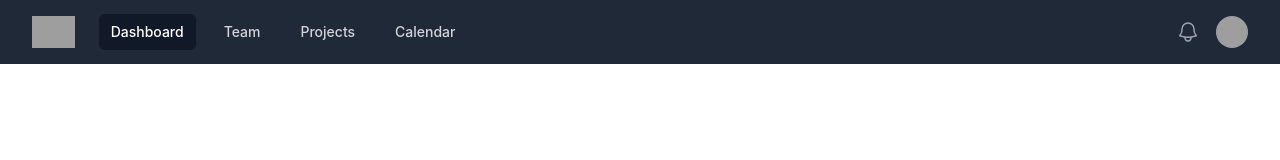
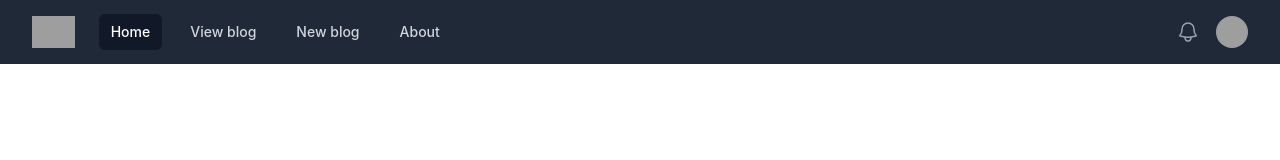
Before and after one commit to irriz-jayy/the-emotional-blogs, a React (Create React App) app in the folder the-emotional-blogs/: page / in a window 1280 px wide. Shown: the top 160 px of the page. Built offline with nearby package versions, Linux system fonts and the light colour scheme; grey boxes are pictures that could not be loaded.

Commit message:
Added routing

```diff
--- a/the-emotional-blogs/src/App.js
+++ b/the-emotional-blogs/src/App.js
@@ -1,12 +1,14 @@
 import { Route, Routes } from "react-router-dom";
 import Homepage from "./components/Homepage";
 import Login from "./components/Login";
+import About from "./components/About";
 function App() {
   return (
     <div className="App">
       <Routes>
         <Route path="/login" element={<Login />} />
-        <Route path="/" element={<Homepage/>}/>
+        <Route path="/" element={<Homepage />} />
+        <Route path="/about" element={<About />} />
       </Routes>
     </div>
   );
--- a/the-emotional-blogs/src/components/Navbar.js
+++ b/the-emotional-blogs/src/components/Navbar.js
@@ -3,10 +3,10 @@ import { Disclosure, Menu, Transition } from "@headlessui/react";
 import { Bars3Icon, BellIcon, XMarkIcon } from "@heroicons/react/24/outline";
 
 const navigation = [
-  { name: "Dashboard", href: "#", current: true },
-  { name: "Team", href: "#", current: false },
-  { name: "Projects", href: "#", current: false },
-  { name: "Calendar", href: "#", current: false },
+  { name: "Home", href: "/", current: true },
+  { name: "View blog", href: "#", current: false },
+  { name: "New blog", href: "#", current: false },
+  { name: "About", href: "/about", current: false },
 ];
 
 function classNames(...classes) {
```
